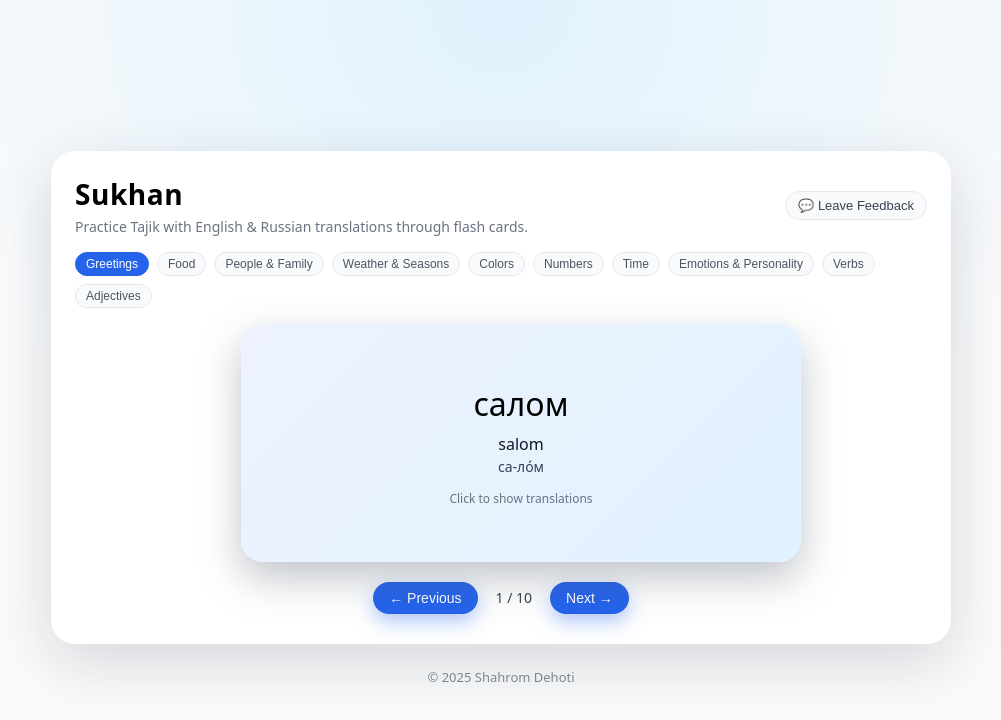
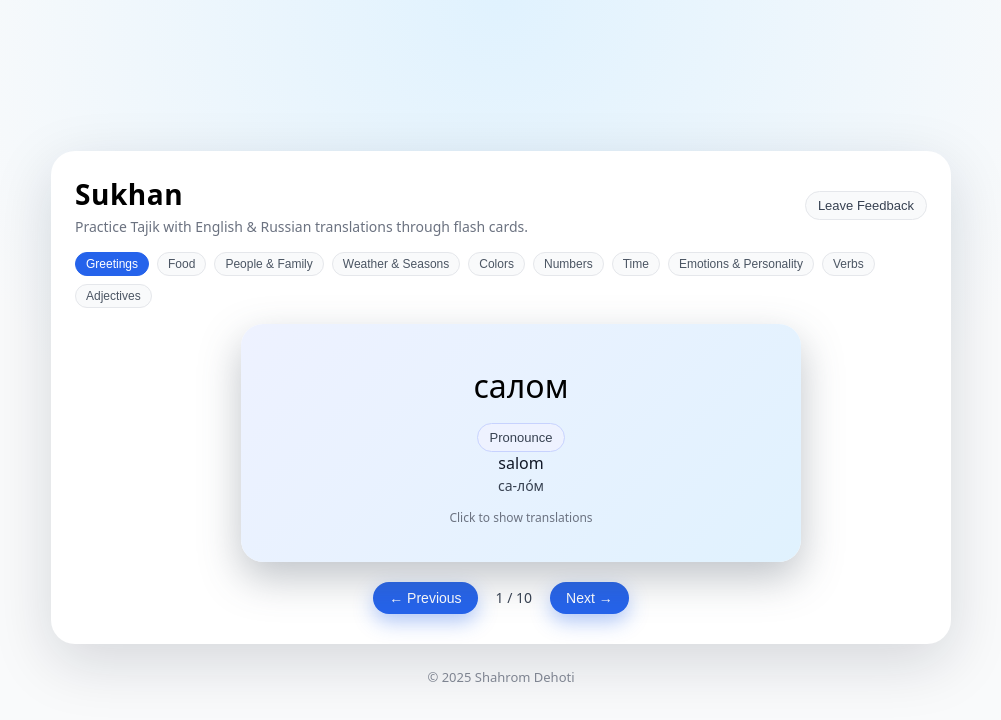
Before and after one commit to ShahromDehoti/Sukhan, a React (Vite) app in the folder tajik-flashcards/: page / in a window 1280 px wide. Shown: the top 720 px of the page, without its empty margins (139-1140 px from the left). Built offline with nearby package versions, Linux system fonts and the light colour scheme.

Commit message:
generic pronunciation add on

```diff
--- a/tajik-flashcards/src/App.css
+++ b/tajik-flashcards/src/App.css
@@ -396,6 +396,25 @@
     }
 }
 
+  /* Audio button */
+  .audio-button {
+    margin-top: 8px;
+    padding: 6px 12px;
+    border-radius: 999px;
+    background: #eef2ff;
+    border: 1px solid #c7d2fe;
+    font-size: 13px;
+    cursor: pointer;
+    color: #374151;
+    transition: background 0.15s, transform 0.1s;
+  }
+
+  .audio-button:hover {
+    background: #e0e7ff;
+    transform: translateY(-1px);
+  }
+
+
 
   /* Navigation buttons */
   .nav-row {
--- a/tajik-flashcards/src/App.jsx
+++ b/tajik-flashcards/src/App.jsx
@@ -50,6 +50,23 @@ function App() {
     setShowBack(false);
   };
 
+  const speak = (text) => {
+    if (!window.speechSynthesis) return;
+
+    const utterance = new SpeechSynthesisUtterance(text);
+
+    const voices = window.speechSynthesis.getVoices();
+    const russianVoice = voices.find((v) => v.lang.startsWith("ru"));
+
+    if (russianVoice) utterance.voice = russianVoice;
+
+    utterance.rate = 0.8;
+    utterance.pitch = 1;
+
+    window.speechSynthesis.speak(utterance);
+  };
+
+
   if (!current) {
     return (
       <div className="app-root">
@@ -77,7 +94,7 @@ function App() {
                 className="ghost-button"
                 onClick={() => setIsFeedbackOpen(true)}
               >
-                💬 Leave Feedback
+                Leave Feedback
               </button>
           </header>
 
@@ -106,7 +123,12 @@ function App() {
               {/* FRONT */}
               <div className="flashcard-face flashcard-front">
                 <div className="flashcard-tajik">{current.tajik}</div>
-
+                {/* Pronounce button */}
+                <button className="audio-button" onClick={(e) => {
+                  e.stopPropagation();
+                  speak(current.tajik)}}>
+                  Pronounce
+                </button>
 
                   <div className="flashcard-pron-latin">
                     {current.pronunciation_latin}
```
